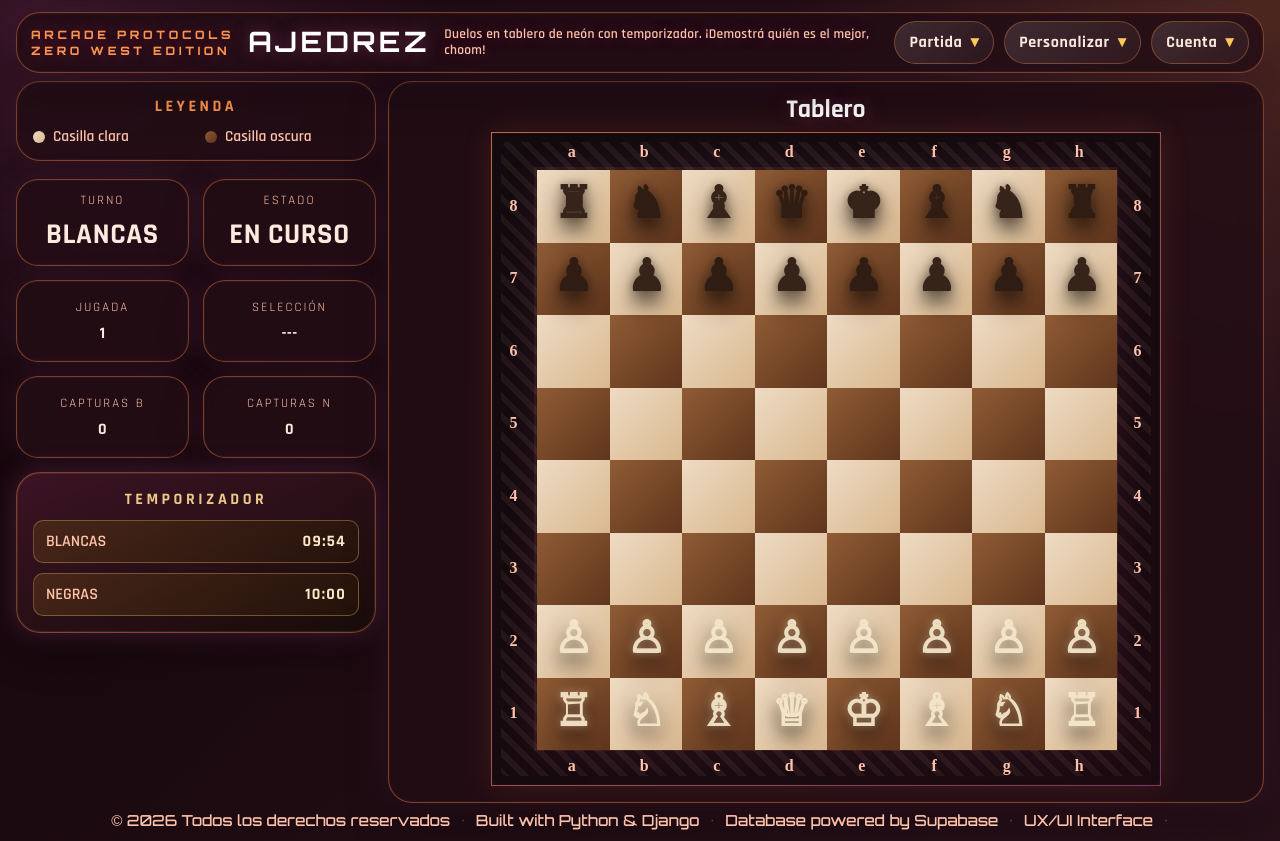
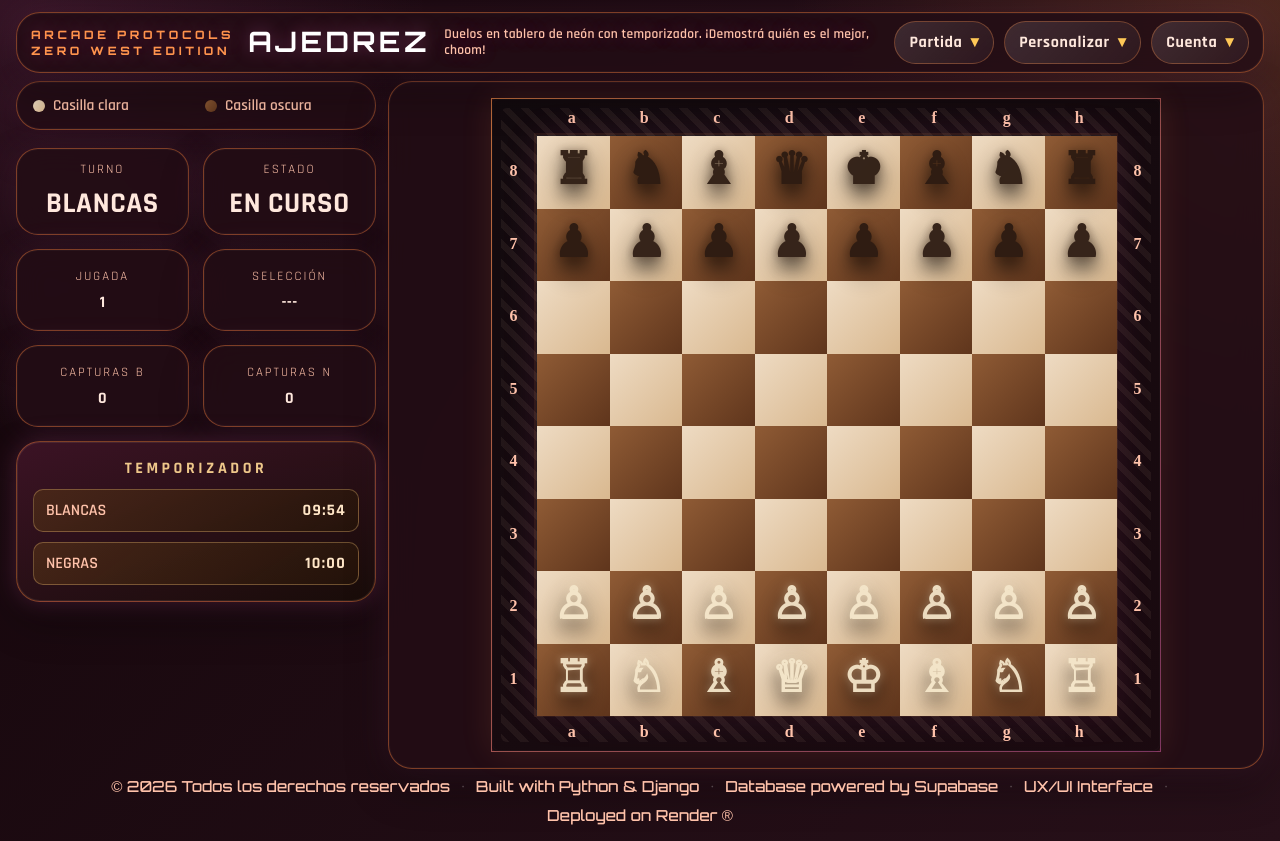
Before and after one commit to lu-developer476/Ajedrez, a Django app: page / in a window 1280 px wide. Shown: the top 841 px of the page. Run offline with Django 5.2, Linux system fonts and the light colour scheme; data that the repository does not hold is empty.

Commit message:
Remove board and legend headings (#48)

```diff
--- a/core/templates/core/index.html
+++ b/core/templates/core/index.html
@@ -55,7 +55,6 @@
         <p class="tagline">Duelos en tablero de neón con temporizador. ¡Demostrá quién es el mejor, choom!</p>
       </div>
       <aside class="board-legend-card panel-glow" aria-label="Leyenda del tablero">
-        <p class="eyebrow">Leyenda</p>
         <div class="legend-inline"><span><i id="light-cell-dot" class="dot dot-light"></i>Casilla clara</span><span><i id="dark-cell-dot" class="dot dot-dark"></i>Casilla oscura</span></div>
       </aside>
       <div id="estado" class="stats-grid">
@@ -91,11 +90,6 @@
     </section>
 
     <section id="tablero" class="arena panel-glow">
-      <div class="board-topbar">
-        <div class="board-title-group">
-          <h2>Tablero</h2>
-        </div>
-      </div>
       <div class="board-wrap">
         <div class="coordinates coords-top" id="coords-top"></div>
         <div class="board-main-row">
```
